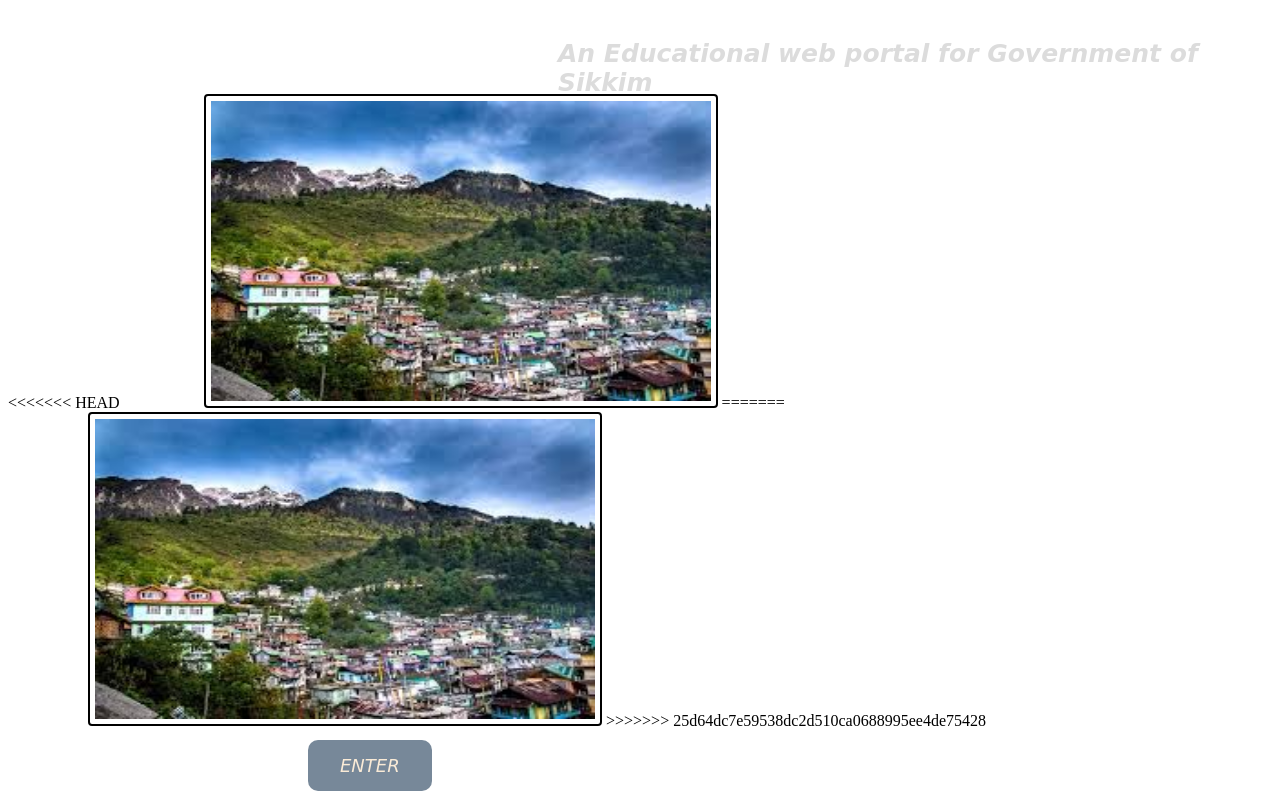
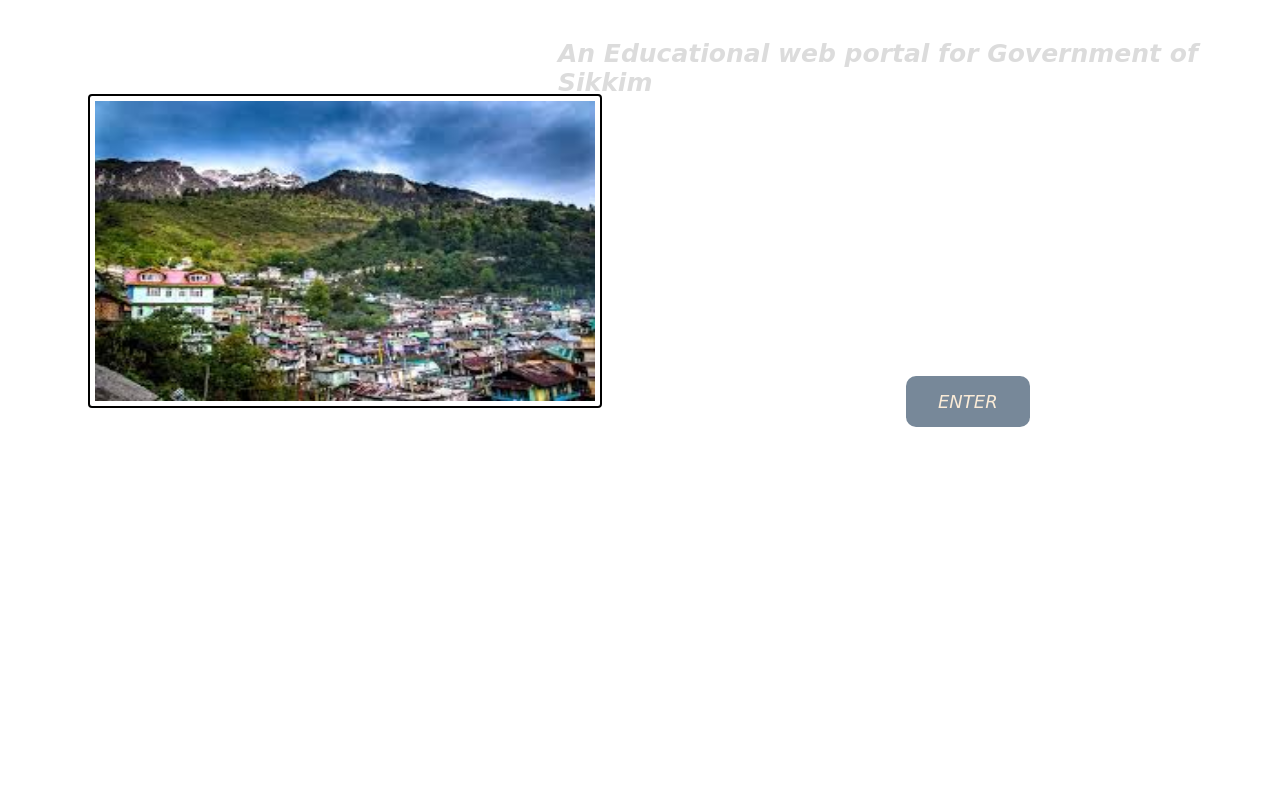
Before and after one commit to ChithanooriAkhila/miniprojectus, a plain HTML site: page index.html in a window 1280 px wide. Shown: the part 91-890 px from the top of the page. After the commit the page ends 800 px from the top, so only its background shows below. Drawn offline with Linux system fonts and the light colour scheme.

Commit message:
second tym

```diff
--- a/index.html
+++ b/index.html
@@ -6,11 +6,7 @@
     <title>Home Page</title>
 <style>
     body{
-<<<<<<< HEAD
         background-image:url("/images/demo.jpg");
-=======
-        background-image:url("images/demo.jpg");
->>>>>>> 25d64dc7e59538dc2d510ca0688995ee4de75428
         background-repeat: no-repeat;
         background-size:cover;
     }
@@ -75,11 +71,7 @@ a:hover{
 <body id="body">
     <h2>DATA ANALYTICS WITH DASHBOARD</h2>
     <p>An Educational web portal for Government of Sikkim</p>
-<<<<<<< HEAD
   <img src="/images/img3.jpg">
-=======
-  <img src="images/img3.jpg">
->>>>>>> 25d64dc7e59538dc2d510ca0688995ee4de75428
 <button class="button" ><a href="role.html" id="but">ENTER</a></button>
 <script>
   var input = document.getElementById("body");
```
